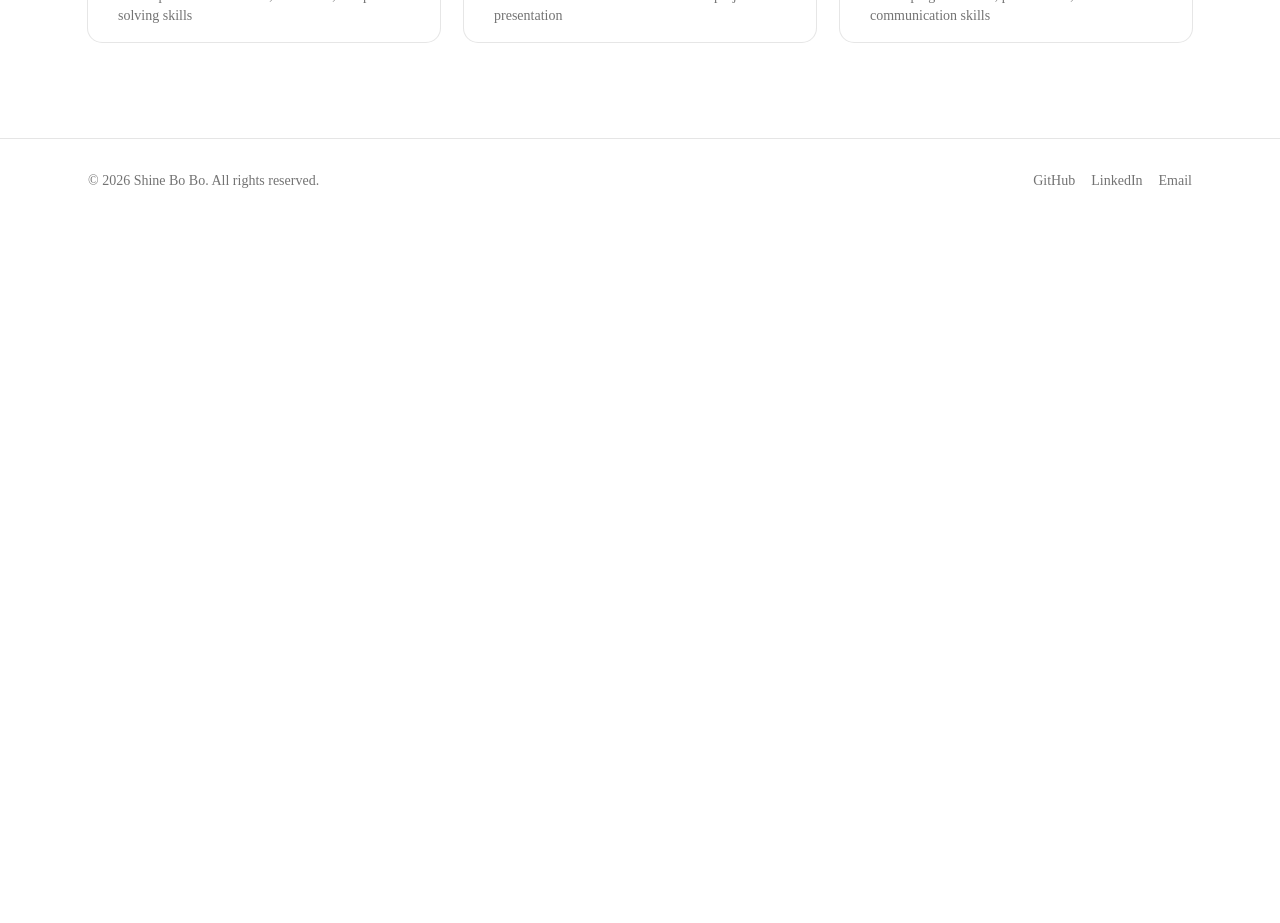
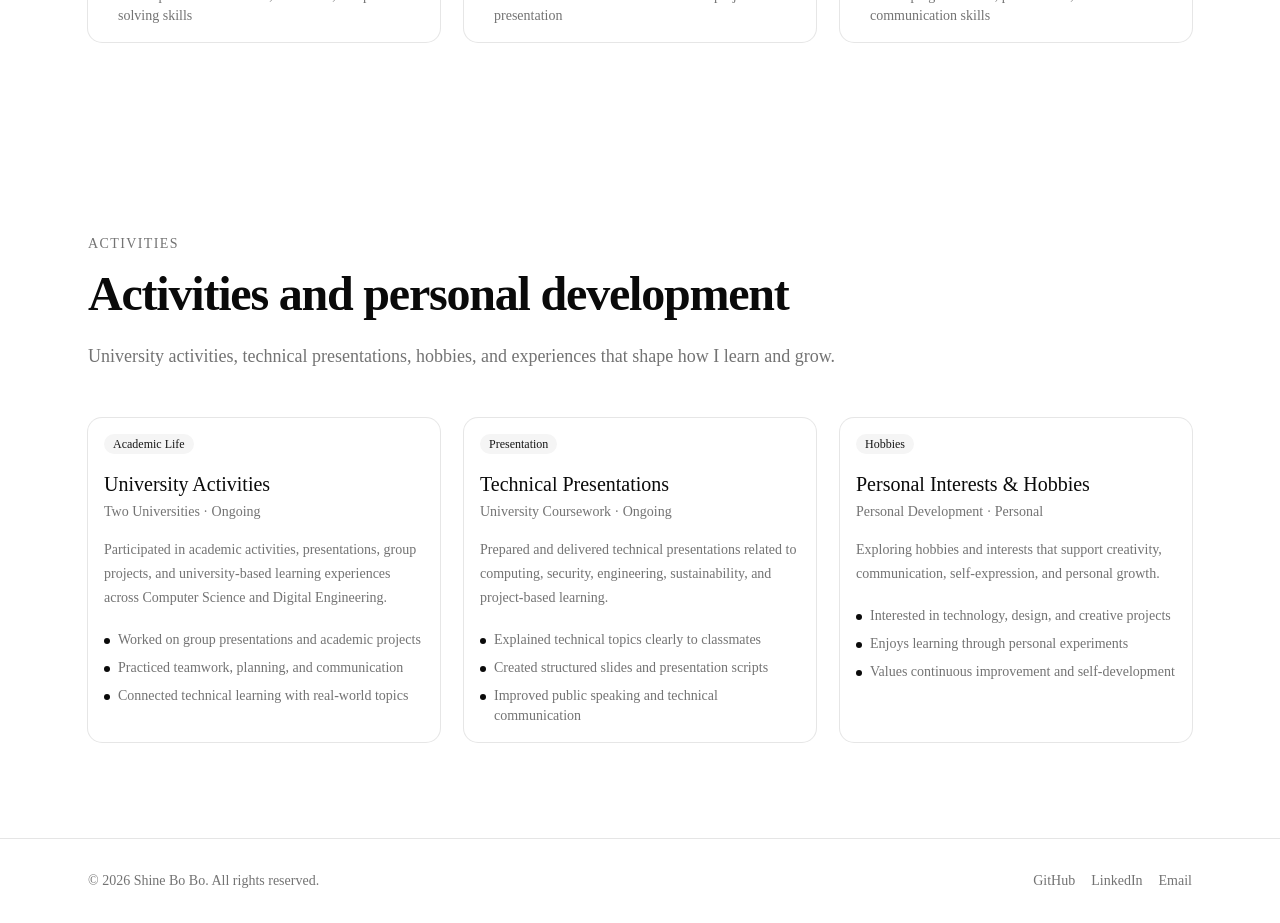
Before and after one commit to ShineBo/portfolio, a Next.js app: page / in a window 1280 px wide. Shown: the part 3520-4443 px from the top of the page. Before the commit the page ends 3743 px from the top, so only its background shows below. Built offline with nearby package versions, Linux system fonts and the light colour scheme.

Commit message:
feat: add activities preview section

```diff
--- a/src/app/page.tsx
+++ b/src/app/page.tsx
@@ -1,3 +1,4 @@
+import { ActivitiesSection } from "@/components/sections/activities-section"
 import { EducationSection } from "@/components/sections/education-section"
 import { ExperienceSection } from "@/components/sections/experience-section"
 import { FeaturedProjectsSection } from "@/components/sections/featured-projects-section"
@@ -12,6 +13,7 @@ export default function HomePage() {
       <SkillsSection />
       <EducationSection />
       <ExperienceSection />
+      <ActivitiesSection />
     </>
   )
 }
--- /dev/null
+++ b/src/components/sections/activities-section.tsx
@@ -0,0 +1,50 @@
+import { Badge } from "@/components/ui/badge"
+import { Card, CardContent, CardHeader, CardTitle } from "@/components/ui/card"
+import { SectionContainer } from "@/components/shared/section-container"
+import { SectionHeading } from "@/components/shared/section-heading"
+import { activities } from "@/data/activities"
+
+export function ActivitiesSection() {
+  return (
+    <SectionContainer>
+      <SectionHeading
+        eyebrow="Activities"
+        title="Activities and personal development"
+        description="University activities, technical presentations, hobbies, and experiences that shape how I learn and grow."
+      />
+
+      <div className="mt-12 grid gap-6 lg:grid-cols-3">
+        {activities.map((item) => (
+          <Card key={`${item.title}-${item.organization}`} className="h-full">
+            <CardHeader>
+              <div className="mb-3">
+                <Badge variant="secondary">{item.category}</Badge>
+              </div>
+
+              <CardTitle className="text-xl">{item.title}</CardTitle>
+
+              <p className="text-sm text-muted-foreground">
+                {item.organization} · {item.period}
+              </p>
+            </CardHeader>
+
+            <CardContent>
+              <p className="text-sm leading-6 text-muted-foreground">
+                {item.description}
+              </p>
+
+              <ul className="mt-5 space-y-2 text-sm text-muted-foreground">
+                {item.highlights.map((highlight) => (
+                  <li key={highlight} className="flex gap-2">
+                    <span className="mt-2 h-1.5 w-1.5 shrink-0 rounded-full bg-foreground" />
+                    <span>{highlight}</span>
+                  </li>
+                ))}
+              </ul>
+            </CardContent>
+          </Card>
+        ))}
+      </div>
+    </SectionContainer>
+  )
+}
--- /dev/null
+++ b/src/data/activities.ts
@@ -0,0 +1,50 @@
+export type Activity = {
+  title: string
+  organization: string
+  category: string
+  period: string
+  description: string
+  highlights: string[]
+}
+
+export const activities: Activity[] = [
+  {
+    title: "University Activities",
+    organization: "Two Universities",
+    category: "Academic Life",
+    period: "Ongoing",
+    description:
+      "Participated in academic activities, presentations, group projects, and university-based learning experiences across Computer Science and Digital Engineering.",
+    highlights: [
+      "Worked on group presentations and academic projects",
+      "Practiced teamwork, planning, and communication",
+      "Connected technical learning with real-world topics",
+    ],
+  },
+  {
+    title: "Technical Presentations",
+    organization: "University Coursework",
+    category: "Presentation",
+    period: "Ongoing",
+    description:
+      "Prepared and delivered technical presentations related to computing, security, engineering, sustainability, and project-based learning.",
+    highlights: [
+      "Explained technical topics clearly to classmates",
+      "Created structured slides and presentation scripts",
+      "Improved public speaking and technical communication",
+    ],
+  },
+  {
+    title: "Personal Interests & Hobbies",
+    organization: "Personal Development",
+    category: "Hobbies",
+    period: "Personal",
+    description:
+      "Exploring hobbies and interests that support creativity, communication, self-expression, and personal growth.",
+    highlights: [
+      "Interested in technology, design, and creative projects",
+      "Enjoys learning through personal experiments",
+      "Values continuous improvement and self-development",
+    ],
+  },
+]
```
